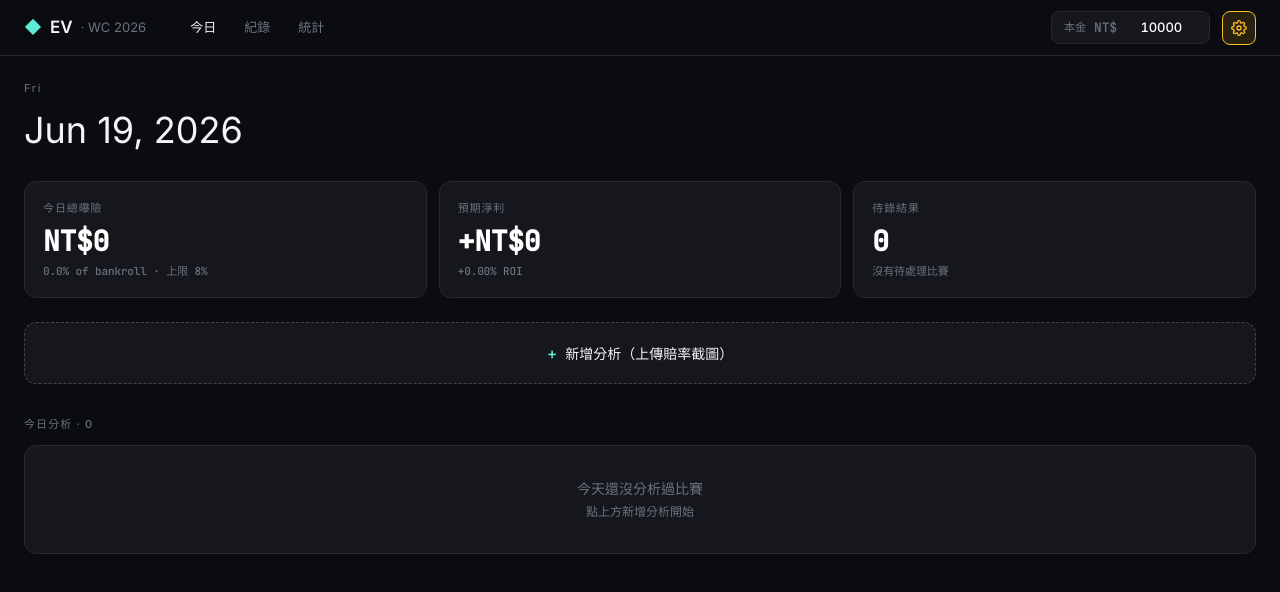
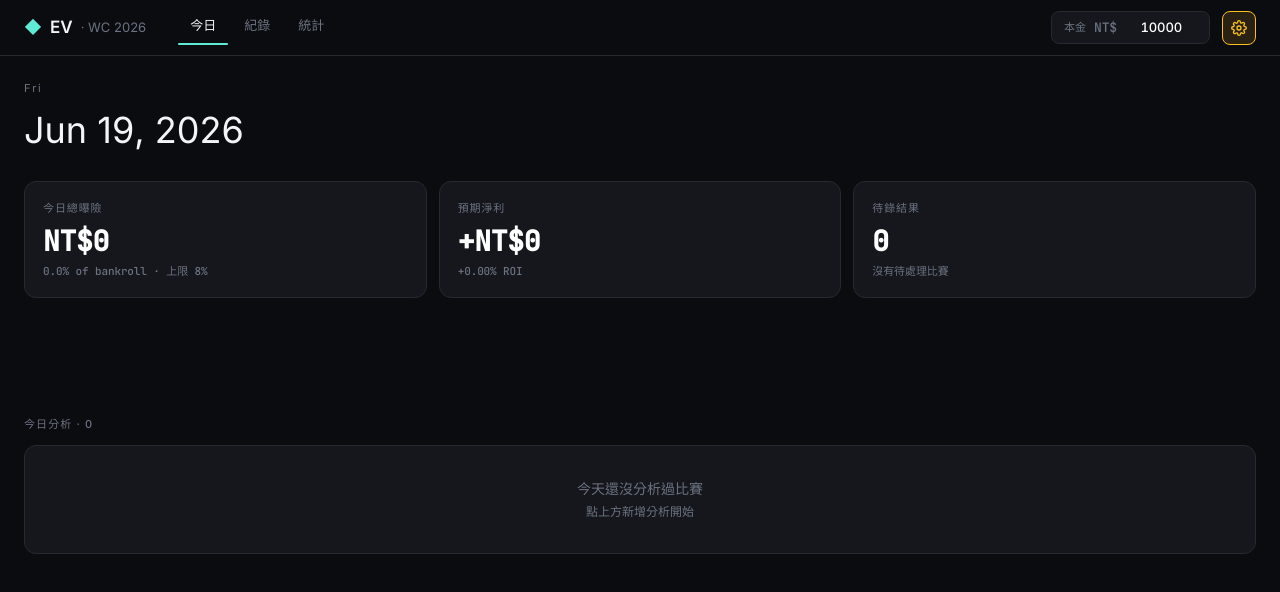
Before and after one commit to Wayne188-yiching/wc-ev-analyzer, a React (Vite) app: page / in a window 1280 px wide. Shown: the top 592 px of the page. Built offline with nearby package versions, Linux system fonts and the light colour scheme.

Commit message:
feat: GSAP motion layer · Dashboard mount choreography + TopNav brand entrance + sliding tab indicator + KpiCard count-up

```diff
--- a/package.json
+++ b/package.json
@@ -13,6 +13,7 @@
     "test:watch": "vitest"
   },
   "dependencies": {
+    "@gsap/react": "^2.1.2",
     "gsap": "^3.15.0",
     "react": "^18.3.1",
     "react-dom": "^18.3.1",
--- a/src/components/KpiCard.tsx
+++ b/src/components/KpiCard.tsx
@@ -1,8 +1,20 @@
+import { useEffect, useRef } from 'react';
 import type { ReactNode, CSSProperties } from 'react';
 import { Card } from './Card';
+import { gsap, prefersReducedMotion } from '../lib/motion';
 
 export type KpiTone = 'positive' | 'fair' | 'negative' | 'neutral';
-export interface KpiCardProps { label: string; value: ReactNode; sub?: ReactNode; tone?: KpiTone; onClick?: () => void; }
+
+export interface KpiCardProps {
+  label: string;
+  /** Static value. Use this OR `counter`, not both. */
+  value?: ReactNode;
+  /** Animated count-up. Format is called every frame with the current tween value. */
+  counter?: { to: number; format: (n: number) => string };
+  sub?: ReactNode;
+  tone?: KpiTone;
+  onClick?: () => void;
+}
 
 const toneColor: Record<KpiTone, string> = {
   positive: 'var(--positive)',
@@ -11,14 +23,38 @@
   neutral: 'var(--text-numeric)',
 };
 
-export function KpiCard({ label, value, sub, tone = 'neutral', onClick }: KpiCardProps): JSX.Element {
+function CounterValue({ to, format, color }: { to: number; format: (n: number) => string; color: string }): JSX.Element {
+  const ref = useRef<HTMLDivElement>(null);
+  useEffect(() => {
+    const el = ref.current;
+    if (!el) return;
+    if (prefersReducedMotion()) {
+      el.textContent = format(to);
+      return;
+    }
+    const obj = { v: 0 };
+    el.textContent = format(0);
+    const tween = gsap.to(obj, {
+      v: to,
+      duration: 0.8,
+      ease: 'power2.out',
+      onUpdate: () => { el.textContent = format(obj.v); },
+    });
+    return () => { tween.kill(); };
+  }, [to, format]);
+  return <div ref={ref} className="mono" style={{ fontSize: 28, fontWeight: 600, lineHeight: 1.1, color }} />;
+}
+
+export function KpiCard({ label, value, counter, sub, tone = 'neutral', onClick }: KpiCardProps): JSX.Element {
   const labelStyle: CSSProperties = { fontSize: 11, color: 'var(--text-tertiary)', textTransform: 'uppercase', letterSpacing: '0.08em', marginBottom: 10, fontWeight: 500 };
   const valueStyle: CSSProperties = { fontSize: 28, fontWeight: 600, lineHeight: 1.1, color: toneColor[tone] };
   const subStyle: CSSProperties = { fontSize: 11, color: 'var(--text-tertiary)', marginTop: 6 };
   return (
     <Card style={{ padding: 18 }} onClick={onClick} ariaLabel={label}>
       <div style={labelStyle}>{label}</div>
-      <div className="mono" style={valueStyle}>{value}</div>
+      {counter
+        ? <CounterValue to={counter.to} format={counter.format} color={toneColor[tone]} />
+        : <div className="mono" style={valueStyle}>{value}</div>}
       {sub && <div className="mono" style={subStyle}>{sub}</div>}
     </Card>
   );
--- /dev/null
+++ b/src/lib/motion.ts
@@ -0,0 +1,15 @@
+/**
+ * GSAP plugin registration + reduced-motion helper.
+ * Imported once at boot (main.tsx) so all views can use animations safely.
+ */
+import { gsap } from 'gsap';
+import { ScrollTrigger } from 'gsap/ScrollTrigger';
+import { SplitText } from 'gsap/SplitText';
+import { useGSAP } from '@gsap/react';
+
+gsap.registerPlugin(useGSAP, ScrollTrigger, SplitText);
+
+export const prefersReducedMotion = (): boolean =>
+  typeof window !== 'undefined' && window.matchMedia('(prefers-reduced-motion: reduce)').matches;
+
+export { gsap, ScrollTrigger, SplitText, useGSAP };
--- a/src/main.tsx
+++ b/src/main.tsx
@@ -1,3 +1,4 @@
+import './lib/motion';
 import '@fontsource/inter/400.css';
 import '@fontsource/inter/500.css';
 import '@fontsource/inter/600.css';
--- a/src/views/DashboardView.tsx
+++ b/src/views/DashboardView.tsx
@@ -1,4 +1,4 @@
-import { useMemo } from 'react';
+import { useMemo, useRef } from 'react';
 import type { AppState, Match, Bet } from '../types';
 import { Card } from '../components/Card';
 import { Button } from '../components/Button';
@@ -7,6 +7,7 @@
 import { AnalysisCard } from '../components/AnalysisCard';
 import { formatNT, formatPct } from '../lib/format';
 import { computePnL } from '../lib/resolve-bet';
+import { gsap, useGSAP, SplitText, prefersReducedMotion } from '../lib/motion';
 
 export interface DashboardViewProps {
   state: AppState;
@@ -28,8 +29,8 @@
   const dateText = `${MONTHS[now.getMonth()]} ${String(now.getDate()).padStart(2, '0')}, ${now.getFullYear()}`;
   return (
     <div style={{ marginBottom: 24 }}>
-      <div style={{ fontSize: 11, letterSpacing: '0.15em', color: 'var(--text-tertiary)', marginBottom: 6 }}>{WEEKDAYS[now.getDay()]}</div>
-      <div style={{ fontSize: 36, color: 'var(--text-primary)' }}>{dateText}</div>
+      <div data-anim="hero-weekday" style={{ fontSize: 11, letterSpacing: '0.15em', color: 'var(--text-tertiary)', marginBottom: 6 }}>{WEEKDAYS[now.getDay()]}</div>
+      <div data-anim="hero-date" style={{ fontSize: 36, color: 'var(--text-primary)' }}>{dateText}</div>
     </div>
   );
 }
@@ -37,6 +38,7 @@
 function PendingMatchRow({ match, bets, onClick }: { match: Match; bets: Bet[]; onClick: () => void }): JSX.Element {
   const stakeSum = bets.reduce((sum, bet) => sum + bet.stakeNT, 0);
   return (
+    <div data-anim="list-item">
       <Card onClick={onClick} ariaLabel="輸入比分" style={{ padding: 14 }}>
         <div style={{ display: 'flex', justifyContent: 'space-between', alignItems: 'center' }}>
           <div style={{ display: 'flex', alignItems: 'center', gap: 12 }}>
@@ -49,10 +51,13 @@
           <Button variant="secondary" size="sm">輸入比分→</Button>
         </div>
       </Card>
+    </div>
   );
 }
 
 export function DashboardView({ state, onOpenAnalysisNew, onOpenAnalysisView, onOpenResultEntry }: DashboardViewProps): JSX.Element {
+  const containerRef = useRef<HTMLDivElement>(null);
+
   const data = useMemo(() => {
     const today = todayISO();
     const matchById = new Map(state.matches.map((match) => [match.id, match]));
@@ -69,17 +74,39 @@
     }, 0);
     return { todayMatches, pending, todayExposure, todayExpectedReturn };
   }, [state.matches, state.bets]);
+
   const exposurePct = state.bankroll > 0 ? (data.todayExposure / state.bankroll) * 100 : 0;
   const roi = state.bankroll > 0 ? (data.todayExpectedReturn / state.bankroll) * 100 : null;
+
+  useGSAP(() => {
+    if (prefersReducedMotion()) return;
+    const tl = gsap.timeline();
+    const heroEls = gsap.utils.toArray<HTMLElement>('[data-anim="hero-weekday"], [data-anim="hero-date"]');
+    const splits = heroEls.map((el) => new SplitText(el, { type: 'chars' }));
+    splits.forEach((split, i) => {
+      tl.from(split.chars, { y: 18, opacity: 0, stagger: 0.04, duration: 0.55, ease: 'power3.out' }, i * 0.18);
+    });
+    tl.from('[data-anim="kpi-card"]', { y: 24, opacity: 0, stagger: 0.1, duration: 0.5, ease: 'back.out(1.4)' }, 0.4);
+    tl.from('[data-anim="new-analysis-btn"]', { y: 14, opacity: 0, duration: 0.4, ease: 'power2.out' }, 0.75);
+    tl.from('[data-anim="list-item"]', { y: 16, opacity: 0, stagger: 0.08, duration: 0.4, ease: 'power2.out' }, 0.9);
+    return () => { splits.forEach((s) => s.revert()); };
+  }, { scope: containerRef });
+
   return (
-    <div>
+    <div ref={containerRef}>
       <DateHero />
       <div style={{ display: 'grid', gridTemplateColumns: 'repeat(auto-fit,minmax(280px,1fr))', gap: 12, marginBottom: 24 }}>
-        <KpiCard label="今日總曝險" value={formatNT(data.todayExposure)} sub={`${exposurePct.toFixed(1)}% of bankroll · 上限 8%`} tone={exposurePct > 8 ? 'negative' : exposurePct > 5 ? 'fair' : 'neutral'} />
-        <KpiCard label="預期淨利" value={formatNT(data.todayExpectedReturn, { signed: true })} sub={roi === null ? '—' : `${formatPct(roi, 2)} ROI`} tone={data.todayExpectedReturn > 0 ? 'positive' : data.todayExpectedReturn < 0 ? 'negative' : 'neutral'} />
-        <KpiCard label="待錄結果" value={data.pending.length.toString()} sub={data.pending.length > 0 ? '需要輸入比分結算' : '沒有待處理比賽'} tone={data.pending.length > 0 ? 'fair' : 'neutral'} />
+        <div data-anim="kpi-card">
+          <KpiCard label="今日總曝險" counter={{ to: data.todayExposure, format: (n) => formatNT(n) }} sub={`${exposurePct.toFixed(1)}% of bankroll · 上限 8%`} tone={exposurePct > 8 ? 'negative' : exposurePct > 5 ? 'fair' : 'neutral'} />
         </div>
-      <button aria-label="新增分析" onClick={onOpenAnalysisNew} onMouseEnter={(event) => { event.currentTarget.style.opacity = '0.85'; }} onMouseLeave={(event) => { event.currentTarget.style.opacity = ''; }} style={{ width: '100%', padding: 18, background: 'var(--bg-surface)', border: '1px dashed var(--border-focus)', borderRadius: 'var(--radius-card)', color: 'var(--text-primary)', fontSize: 14, fontWeight: 500, cursor: 'pointer', marginBottom: 32, fontFamily: 'inherit', transition: 'opacity var(--duration-fade) var(--easing-base)' }} type="button">
+        <div data-anim="kpi-card">
+          <KpiCard label="預期淨利" counter={{ to: data.todayExpectedReturn, format: (n) => formatNT(n, { signed: true }) }} sub={roi === null ? '—' : `${formatPct(roi, 2)} ROI`} tone={data.todayExpectedReturn > 0 ? 'positive' : data.todayExpectedReturn < 0 ? 'negative' : 'neutral'} />
+        </div>
+        <div data-anim="kpi-card">
+          <KpiCard label="待錄結果" counter={{ to: data.pending.length, format: (n) => Math.round(n).toString() }} sub={data.pending.length > 0 ? '需要輸入比分結算' : '沒有待處理比賽'} tone={data.pending.length > 0 ? 'fair' : 'neutral'} />
+        </div>
+      </div>
+      <button data-anim="new-analysis-btn" aria-label="新增分析" onClick={onOpenAnalysisNew} onMouseEnter={(event) => { event.currentTarget.style.opacity = '0.85'; }} onMouseLeave={(event) => { event.currentTarget.style.opacity = ''; }} style={{ width: '100%', padding: 18, background: 'var(--bg-surface)', border: '1px dashed var(--border-focus)', borderRadius: 'var(--radius-card)', color: 'var(--text-primary)', fontSize: 14, fontWeight: 500, cursor: 'pointer', marginBottom: 32, fontFamily: 'inherit', transition: 'opacity var(--duration-fade) var(--easing-base)' }} type="button">
         <span style={{ color: 'var(--brand)', fontSize: 16, marginRight: 8 }}>+</span>新增分析（上傳賠率截圖）
       </button>
       {data.pending.length > 0 && (
@@ -95,7 +122,7 @@
           <div style={{ fontSize: 12 }}>點上方新增分析開始</div>
         </div>
       ) : (
-        <div style={{ display: 'flex', flexDirection: 'column', gap: 8 }}>{data.todayMatches.map((match) => <AnalysisCard key={match.id} match={match} bets={state.bets.filter((bet) => bet.matchId === match.id)} onView={() => { onOpenAnalysisView(match.id); }} onResult={() => { onOpenResultEntry(match.id); }} />)}</div>
+        <div style={{ display: 'flex', flexDirection: 'column', gap: 8 }}>{data.todayMatches.map((match) => <div key={match.id} data-anim="list-item"><AnalysisCard match={match} bets={state.bets.filter((bet) => bet.matchId === match.id)} onView={() => { onOpenAnalysisView(match.id); }} onResult={() => { onOpenResultEntry(match.id); }} /></div>)}</div>
       )}
     </div>
   );
--- a/src/views/TopNav.tsx
+++ b/src/views/TopNav.tsx
@@ -1,3 +1,6 @@
+import { useEffect, useRef } from 'react';
+import { gsap, useGSAP, prefersReducedMotion } from '../lib/motion';
+
 export type Tab = 'dashboard' | 'history' | 'stats';
 
 export interface TopNavProps {
@@ -21,8 +24,9 @@
   left: { display: 'flex', flexDirection: 'row', alignItems: 'center', gap: 32 },
   brand: { display: 'flex', alignItems: 'center', gap: 8, fontSize: 17, fontWeight: 600 },
   suffix: { color: 'var(--text-tertiary)', fontWeight: 400, fontSize: 13 },
-  tabs: { display: 'flex', gap: 4 },
+  tabsWrap: { position: 'relative', display: 'flex', gap: 4, paddingBottom: 4 },
   tabButton: { padding: '6px 12px', borderRadius: 6, fontSize: 13, fontWeight: 500, background: 'transparent', border: 'none', cursor: 'pointer', fontFamily: 'inherit', transition: 'color var(--duration-fade) var(--easing-base)' },
+  indicator: { position: 'absolute', bottom: 0, left: 0, height: 2, background: 'var(--brand)', borderRadius: 1, pointerEvents: 'none', willChange: 'transform,width' },
   right: { display: 'flex', alignItems: 'center', gap: 12 },
   bankroll: { display: 'flex', alignItems: 'center', gap: 8, padding: '6px 12px', background: 'var(--bg-surface)', border: '1px solid var(--border-default)', borderRadius: 8, fontSize: 13 },
   input: { width: 72, color: 'var(--text-numeric)', fontWeight: 500, background: 'transparent', border: 'none', outline: 'none', textAlign: 'right', fontFamily: 'inherit' },
@@ -31,33 +35,64 @@
 
 export function TopNav(props: TopNavProps): JSX.Element {
   const { tab, onTabChange, bankroll, onBankrollChange, hasApiKey, onOpenSettings } = props;
+  const containerRef = useRef<HTMLDivElement>(null);
+  const tabsWrapRef = useRef<HTMLDivElement>(null);
+  const buttonRefs = useRef<Map<Tab, HTMLButtonElement>>(new Map());
+  const indicatorRef = useRef<HTMLDivElement>(null);
+
   const gearStyle = {
     ...styles.gear,
     background: hasApiKey ? 'var(--bg-surface)' : 'var(--fair-soft)',
     color: hasApiKey ? 'var(--text-secondary)' : 'var(--fair)',
     border: hasApiKey ? '1px solid var(--border-default)' : '1px solid var(--fair)',
   };
+
+  // T1: brand entrance on mount
+  useGSAP(() => {
+    if (prefersReducedMotion()) return;
+    gsap.from('[data-anim="brand"]', { scale: 0.8, opacity: 0, duration: 0.4, ease: 'back.out(2)' });
+  }, { scope: containerRef });
+
+  // T2: sliding tab indicator on tab change
+  useEffect(() => {
+    const indicator = indicatorRef.current;
+    const wrap = tabsWrapRef.current;
+    const btn = buttonRefs.current.get(tab);
+    if (!indicator || !wrap || !btn) return;
+    const wrapRect = wrap.getBoundingClientRect();
+    const btnRect = btn.getBoundingClientRect();
+    const x = btnRect.left - wrapRect.left;
+    const width = btnRect.width;
+    if (prefersReducedMotion()) {
+      gsap.set(indicator, { x, width, opacity: 1 });
+      return;
+    }
+    gsap.to(indicator, { x, width, opacity: 1, duration: 0.3, ease: 'power2.inOut' });
+  }, [tab]);
+
   return (
-    <div aria-label="頂部導覽" role="navigation" style={styles.outer}>
+    <div ref={containerRef} aria-label="頂部導覽" role="navigation" style={styles.outer}>
       <div style={styles.wrap}>
         <div style={styles.left}>
-          <div style={styles.brand}>
+          <div data-anim="brand" style={styles.brand}>
             <span style={{ color: 'var(--brand)' }}>◆</span>
             <span style={{ color: 'var(--text-primary)' }}>EV</span>
             <span style={styles.suffix}>· WC 2026</span>
           </div>
-          <div style={styles.tabs}>
+          <div ref={tabsWrapRef} style={styles.tabsWrap}>
             {tabs.map((item) => (
               <button
                 aria-current={item.id === tab ? 'page' : undefined}
                 key={item.id}
                 onClick={() => { onTabChange(item.id); }}
+                ref={(el) => { if (el) buttonRefs.current.set(item.id, el); }}
                 style={{ ...styles.tabButton, color: item.id === tab ? 'var(--text-primary)' : 'var(--text-tertiary)' }}
                 type="button"
               >
                 {item.label}
               </button>
             ))}
+            <div ref={indicatorRef} style={{ ...styles.indicator, opacity: 0 }} />
           </div>
         </div>
         <div style={styles.right}>
```
Also changed, not shown: 1 other file (tests, documents, lock files or other folders). Lines whose indentation alone changed are shown as unchanged.
